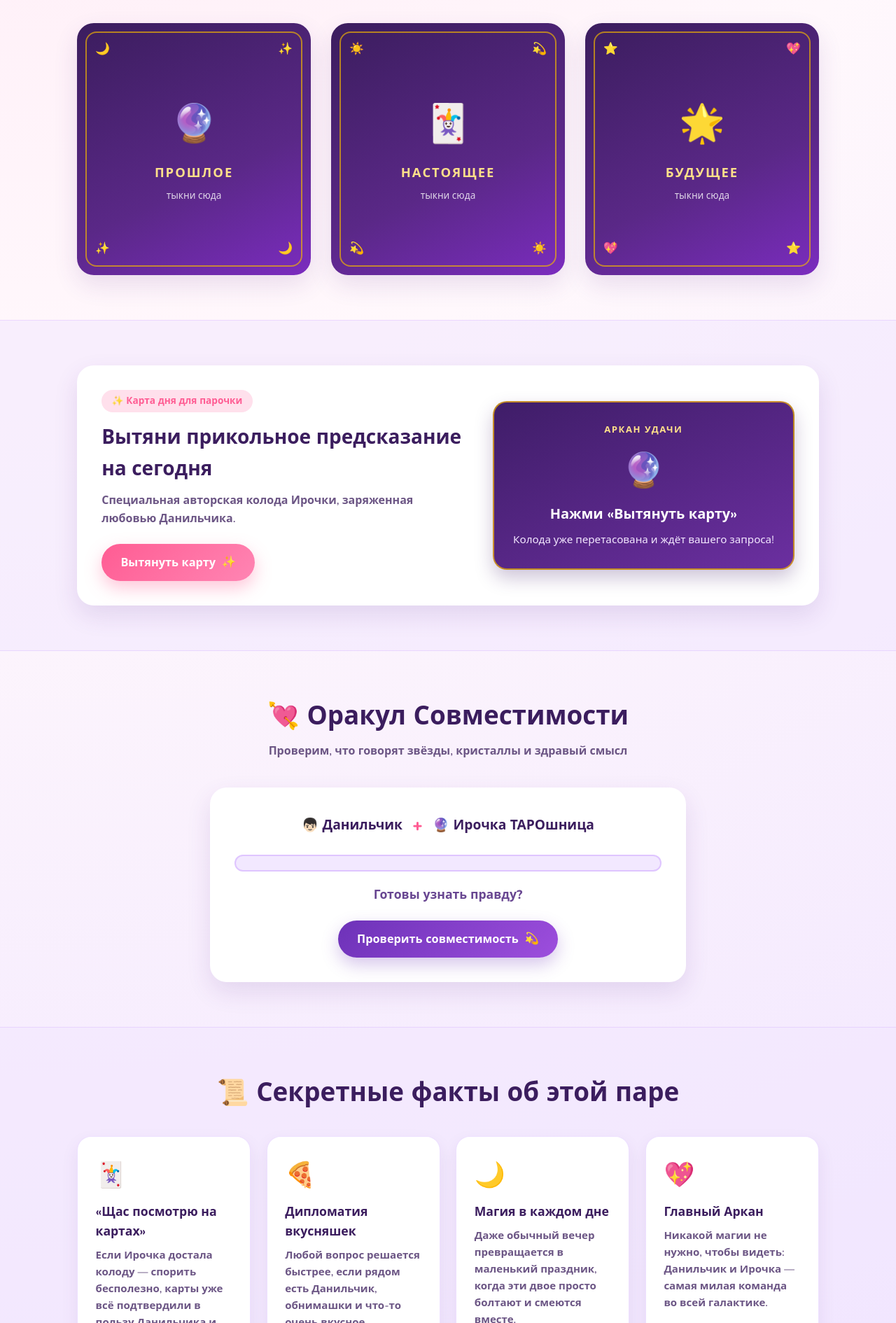
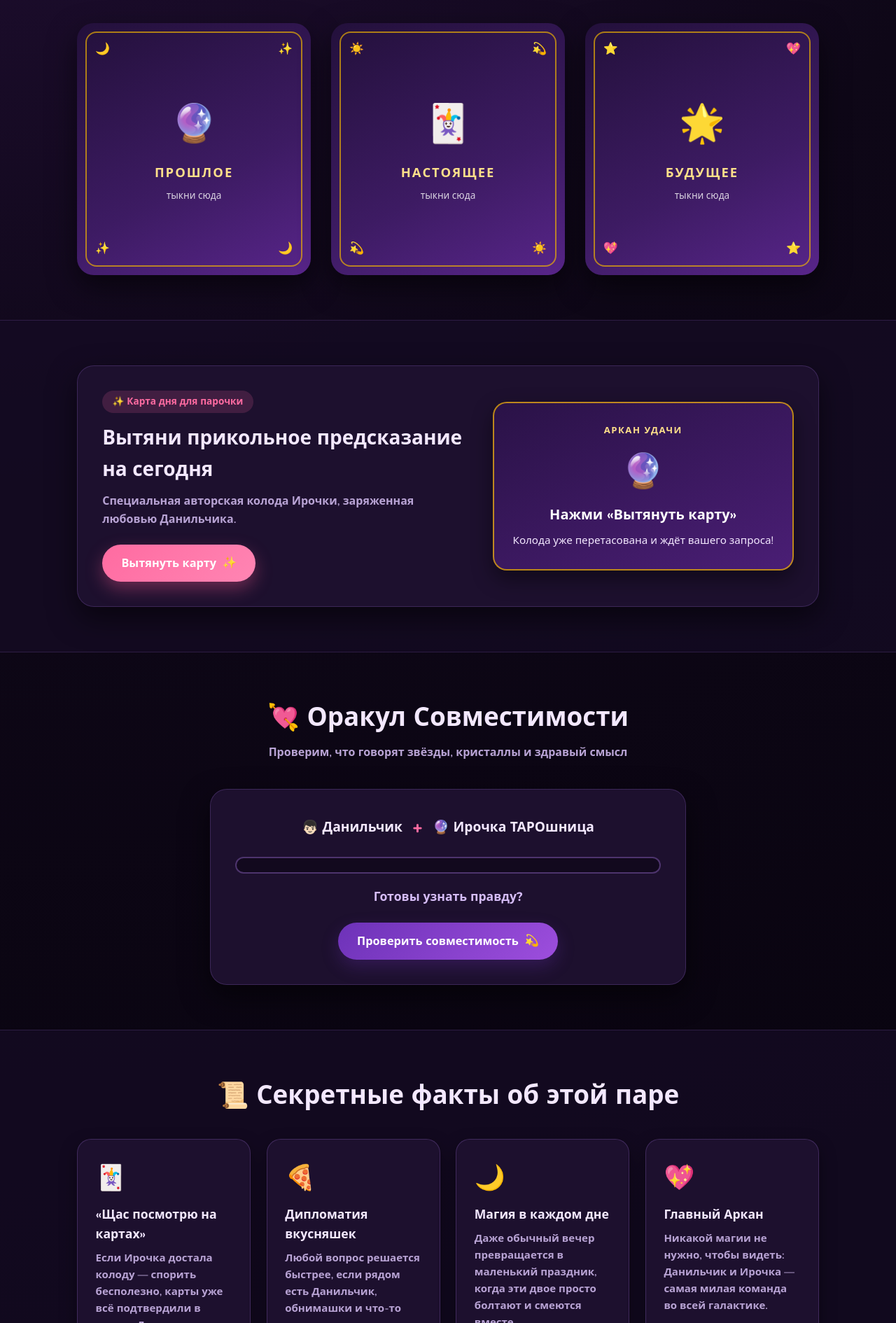
Before and after one commit to kokole12345678910-lang/DANIL, a plain HTML site: page index.html in a window 1280 px wide. Shown: the part 910-2800 px from the top of the page at 70% size. Drawn offline with nearby package versions, Linux system fonts and the light colour scheme.

Commit message:
обновил сайт

```diff
--- a/index.html
+++ b/index.html
@@ -3,6 +3,7 @@
 <head>
   <meta charset="UTF-8" />
   <meta name="viewport" content="width=device-width, initial-scale=1.0" />
+  <meta name="color-scheme" content="dark" />
   <title>Данильчик ❤️ Ирочка ТАРОшница</title>
   <link rel="preconnect" href="https://fonts.googleapis.com" />
   <link rel="preconnect" href="https://fonts.gstatic.com" crossorigin />
--- a/styles.css
+++ b/styles.css
@@ -1,16 +1,16 @@
 :root {
-  --bg: #fff8fc;
-  --bg-alt: #f7efff;
-  --surface: #ffffff;
-  --plum: #3b1d5e;
-  --plum-soft: #684691;
-  --pink: #ff5c93;
-  --pink-soft: #ffe0ec;
+  --bg: #0e0717;
+  --bg-alt: #160c24;
+  --surface: #1d102e;
+  --plum: #f3e8ff;
+  --plum-soft: #d5bcf7;
+  --pink: #ff6ba1;
+  --pink-soft: rgba(255, 107, 161, 0.16);
   --lavender: #b983ff;
   --gold: #f5b700;
-  --text: #2c1644;
-  --muted: #6c5685;
-  --shadow: 0 14px 35px rgba(84, 34, 130, 0.12);
+  --text: #f5edff;
+  --muted: #b8a3d4;
+  --shadow: 0 16px 40px rgba(0, 0, 0, 0.55);
   --radius: 24px;
 }
 
@@ -26,7 +26,7 @@ html {
 
 body {
   font-family: 'Nunito', system-ui, -apple-system, sans-serif;
-  background: radial-gradient(circle at top left, #ffe7f3 0%, var(--bg) 45%, #efe3ff 100%);
+  background: radial-gradient(circle at top left, #2a1242 0%, var(--bg) 48%, #07030d 100%);
   color: var(--text);
   line-height: 1.6;
   overflow-x: hidden;
@@ -107,14 +107,14 @@ body {
 
 .arcana-pill {
   display: inline-block;
-  background: linear-gradient(135deg, #fff0f6, #efe1ff);
-  border: 2px solid rgba(185, 131, 255, 0.45);
+  background: linear-gradient(135deg, rgba(255, 107, 161, 0.15), rgba(185, 131, 255, 0.18));
+  border: 2px solid rgba(185, 131, 255, 0.4);
   color: var(--plum);
   font-weight: 800;
   font-size: 0.92rem;
   padding: 0.45rem 1.15rem;
   border-radius: 999px;
-  box-shadow: 0 6px 18px rgba(185, 131, 255, 0.2);
+  box-shadow: 0 6px 20px rgba(185, 131, 255, 0.16);
   margin-bottom: 1.4rem;
 }
 
@@ -141,7 +141,7 @@ body {
 .taro-tag {
   font-family: 'Caveat', cursive;
   font-size: 1.18em;
-  background: linear-gradient(135deg, #7b2cbf, #ff5c93);
+  background: linear-gradient(135deg, #d896ff, #ff6ba1);
   -webkit-background-clip: text;
   background-clip: text;
   color: transparent;
@@ -215,9 +215,9 @@ body {
   flex-direction: column;
   align-items: center;
   gap: 0.25rem;
-  background: rgba(255, 255, 255, 0.82);
+  background: rgba(29, 16, 46, 0.82);
   backdrop-filter: blur(8px);
-  border: 2px dashed rgba(255, 92, 147, 0.45);
+  border: 2px dashed rgba(255, 107, 161, 0.5);
   padding: 0.85rem 1.5rem;
   border-radius: 18px;
   font-size: 0.98rem;
@@ -236,9 +236,9 @@ body {
 }
 
 .section-alt {
-  background: rgba(243, 231, 255, 0.55);
-  border-top: 1px solid rgba(185, 131, 255, 0.22);
-  border-bottom: 1px solid rgba(185, 131, 255, 0.22);
+  background: rgba(22, 12, 36, 0.72);
+  border-top: 1px solid rgba(185, 131, 255, 0.16);
+  border-bottom: 1px solid rgba(185, 131, 255, 0.16);
 }
 
 .section-title {
@@ -293,16 +293,16 @@ body {
 }
 
 .tarot-front {
-  background: linear-gradient(155deg, #3b1d5e, #5a2887 60%, #7b2cbf);
+  background: linear-gradient(155deg, #23103b, #3d1b63 60%, #58258a);
   color: #fff;
 }
 
 .tarot-front:hover {
-  filter: brightness(1.06);
+  filter: brightness(1.1);
 }
 
 .tarot-back {
-  background: linear-gradient(155deg, #fff, #fff2f8);
+  background: linear-gradient(155deg, #211235, #2f163b);
   color: var(--text);
   transform: rotateY(180deg);
 }
@@ -382,6 +382,7 @@ body {
 /* Daily Oracle */
 .oracle-box {
   background: var(--surface);
+  border: 1px solid rgba(185, 131, 255, 0.2);
   border-radius: var(--radius);
   padding: 2.2rem;
   box-shadow: var(--shadow);
@@ -415,13 +416,13 @@ body {
 }
 
 .daily-card {
-  background: linear-gradient(155deg, #3f1d68, #6b2fa0);
+  background: linear-gradient(155deg, #2a1247, #4a1e75);
   color: #fff;
   border-radius: 20px;
   padding: 1.8rem 1.5rem;
   text-align: center;
   border: 2px solid rgba(245, 183, 0, 0.7);
-  box-shadow: 0 12px 26px rgba(63, 29, 104, 0.25);
+  box-shadow: 0 12px 30px rgba(0, 0, 0, 0.45);
   transition: transform 0.25s ease;
 }
 
@@ -458,6 +459,7 @@ body {
   max-width: 680px;
   margin: 0 auto;
   background: var(--surface);
+  border: 1px solid rgba(185, 131, 255, 0.2);
   border-radius: var(--radius);
   padding: 2.2rem;
   box-shadow: var(--shadow);
@@ -484,7 +486,7 @@ body {
 .meter-bar-wrap {
   width: 100%;
   height: 24px;
-  background: #f2e8ff;
+  background: #12091e;
   border-radius: 999px;
   overflow: hidden;
   margin-bottom: 1.2rem;
@@ -519,8 +521,8 @@ body {
   background: var(--surface);
   border-radius: 20px;
   padding: 1.6rem;
-  box-shadow: 0 10px 25px rgba(84, 34, 130, 0.08);
-  border: 1px solid rgba(185, 131, 255, 0.25);
+  box-shadow: 0 10px 25px rgba(0, 0, 0, 0.38);
+  border: 1px solid rgba(185, 131, 255, 0.22);
   transition: transform 0.2s ease;
 }
 
```
Also changed, not shown: 1 other file.
